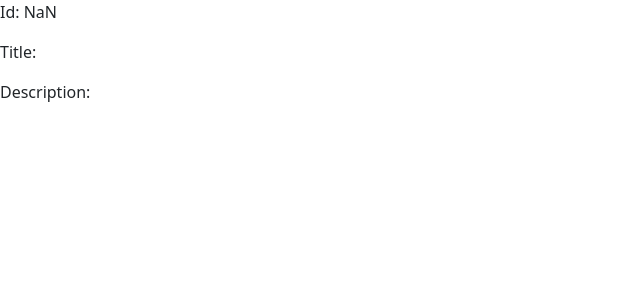
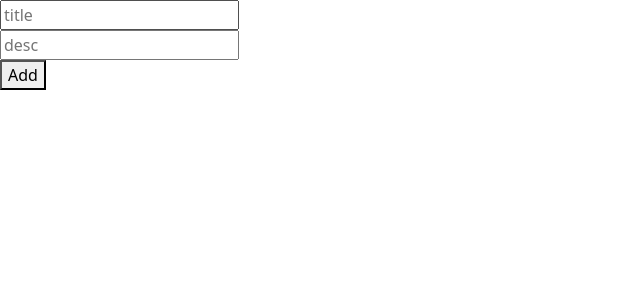
Before and after one commit to apigeoneer/todo-list-angular, an Angular app: page /taskupdate/1 in a window 1280 px wide. Shown: the top 300 px of the page, without its empty margins (0-640 px from the left). Built offline with nearby package versions, Linux system fonts and the light colour scheme.

Commit message:
fix: detail screen

```diff
--- a/src/app/app-routing.module.ts
+++ b/src/app/app-routing.module.ts
@@ -7,8 +7,8 @@ import { TaskDetailComponent } from './task-detail/task-detail.component';
 const routes: Routes = [
   { path: '', component: HomeComponent },
   // { path: 'tasks', component: TasksListComponent },
-  { path: ':id/:task', component: TaskDetailComponent },
-  { path: 'edit:id', component: EditTaskComponent },
+  { path: 'taskdetail/:id', component: TaskDetailComponent },
+  { path: 'taskupdate/:id', component: EditTaskComponent },
 ];
 
 @NgModule({
--- a/src/app/edit-task/edit-task.component.html
+++ b/src/app/edit-task/edit-task.component.html
@@ -1 +1,4 @@
-<p>edit-task works!</p>
+<app-add-task
+  [item]="selectedTask"
+  (itemEditChange)="editTask($event)"
+></app-add-task>
--- a/src/app/edit-task/edit-task.component.ts
+++ b/src/app/edit-task/edit-task.component.ts
@@ -1,15 +1,31 @@
 import { Component, OnInit } from '@angular/core';
+import { ActivatedRoute } from '@angular/router';
 
 @Component({
   selector: 'app-edit-task',
   templateUrl: './edit-task.component.html',
-  styleUrls: ['./edit-task.component.css']
+  styleUrls: ['./edit-task.component.css'],
 })
 export class EditTaskComponent implements OnInit {
+  public selectedTask: any = { title: '', desc: '' };
+  public selectedTitle: string = '';
+  public selectedDesc: string = '';
 
-  constructor() { }
+  constructor(private route: ActivatedRoute) {}
 
   ngOnInit(): void {
+    debugger;
+
+    let task: string = this.route.snapshot.paramMap.get('task') || '';
+    if (task) {
+      this.selectedTask = JSON.parse(task);
+    }
+
+    this.selectedTitle = this.selectedTask.title;
+    this.selectedDesc = this.selectedTask.desc;
+    console.log(this.selectedTitle);
+    console.log(this.selectedDesc);
   }
 
+  editTask(task: any) {}
 }
--- a/src/app/home/home.component.ts
+++ b/src/app/home/home.component.ts
@@ -53,6 +53,6 @@ export class HomeComponent implements OnInit {
   }
 
   onSelectTask(task: any) {
-    this.router.navigate(['/', this.tasks.indexOf(task), JSON.stringify(task)]);
+    this.router.navigate(['/taskdetail', this.tasks.indexOf(task)]);
   }
 }
--- a/src/app/task-detail/task-detail.component.html
+++ b/src/app/task-detail/task-detail.component.html
@@ -1,3 +1,2 @@
-<p>Id: {{ selectedId }}</p>
 <p>Title: {{ selectedTitle }}</p>
 <p>Description: {{ selectedDesc }}</p>
--- a/src/app/task-detail/task-detail.component.ts
+++ b/src/app/task-detail/task-detail.component.ts
@@ -19,19 +19,15 @@ export class TaskDetailComponent implements OnInit {
     debugger;
     let id = parseInt(this.route.snapshot.paramMap.get('id') || '');
     this.selectedId = id;
-    console.log(this.selectedId);
+    // console.log(this.selectedId);
 
-    // let title = this.route.snapshot.paramMap.get('title') || '';
-    // this.selectedTitle = title;
+    let tasks = JSON.parse(localStorage.getItem('todos') || '');
 
-    let task = this.route.snapshot.paramMap.get('task') || '';
-    if (task) {
-      this.selectedTask = JSON.parse(task);
-    }
+    this.selectedTask = tasks[id];
 
     this.selectedTitle = this.selectedTask.title;
     this.selectedDesc = this.selectedTask.desc;
-    console.log(this.selectedTitle);
-    console.log(this.selectedDesc);
+    // console.log(this.selectedTitle);
+    // console.log(this.selectedDesc);
   }
 }
--- a/src/app/task-list-item/task-list-item.component.ts
+++ b/src/app/task-list-item/task-list-item.component.ts
@@ -30,8 +30,12 @@ export class TaskListItemComponent implements OnInit {
   }
 
   onEditTask() {
-    // console.log(this.item);
-    // this.itemEdit.emit(this.item);
-    // this.router.navigate(['/', this.tasks.indexOf(task)]);
+    debugger;
+    let tasks = JSON.parse(localStorage.getItem('todos') || '');
+    let id = tasks.indexOf(this.item);
+    console.log(tasks);
+    console.log(this.item);
+    console.log(tasks.indexOf(this.item));
+    this.router.navigate(['/taskupdate', tasks.indexOf(this.item)]);
   }
 }
```
